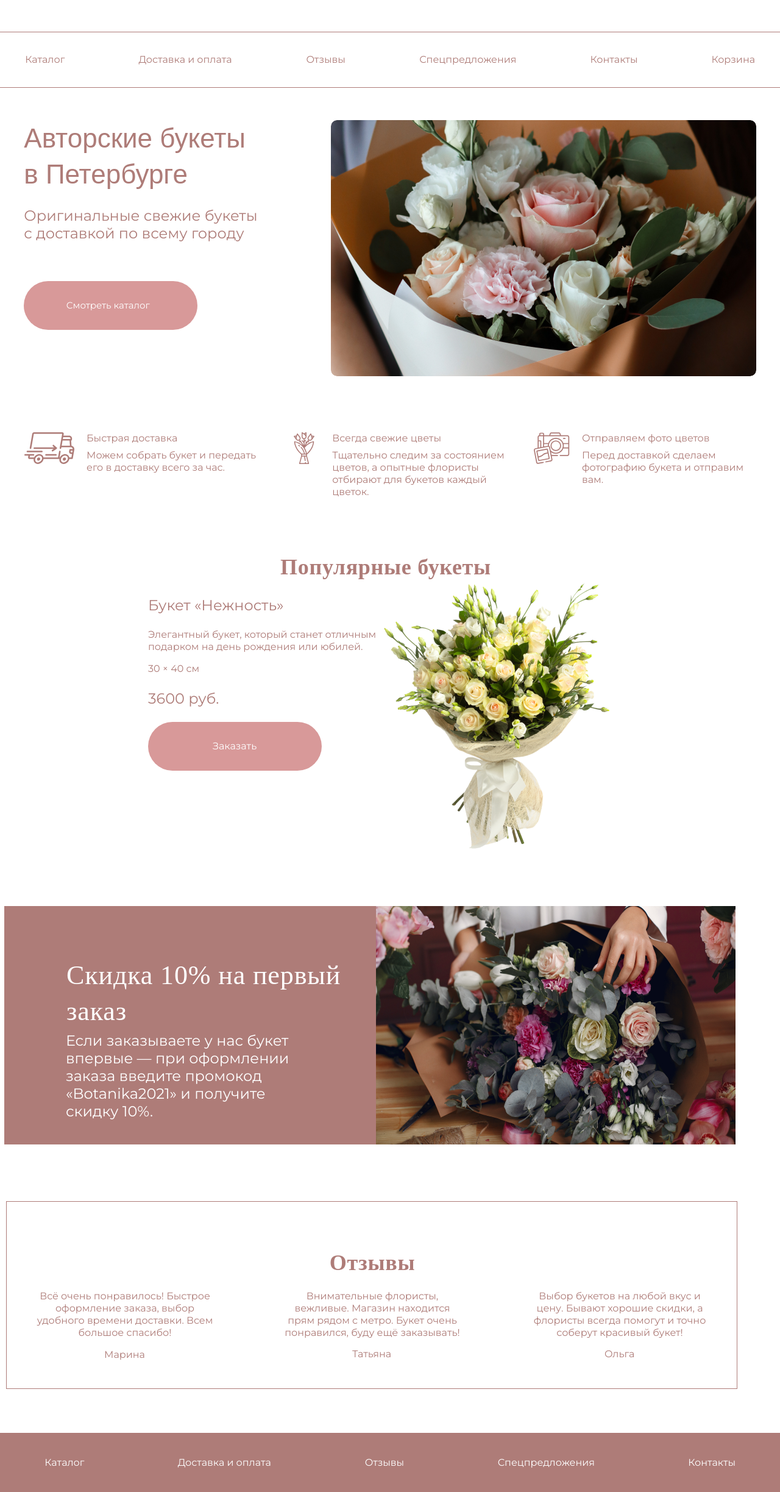
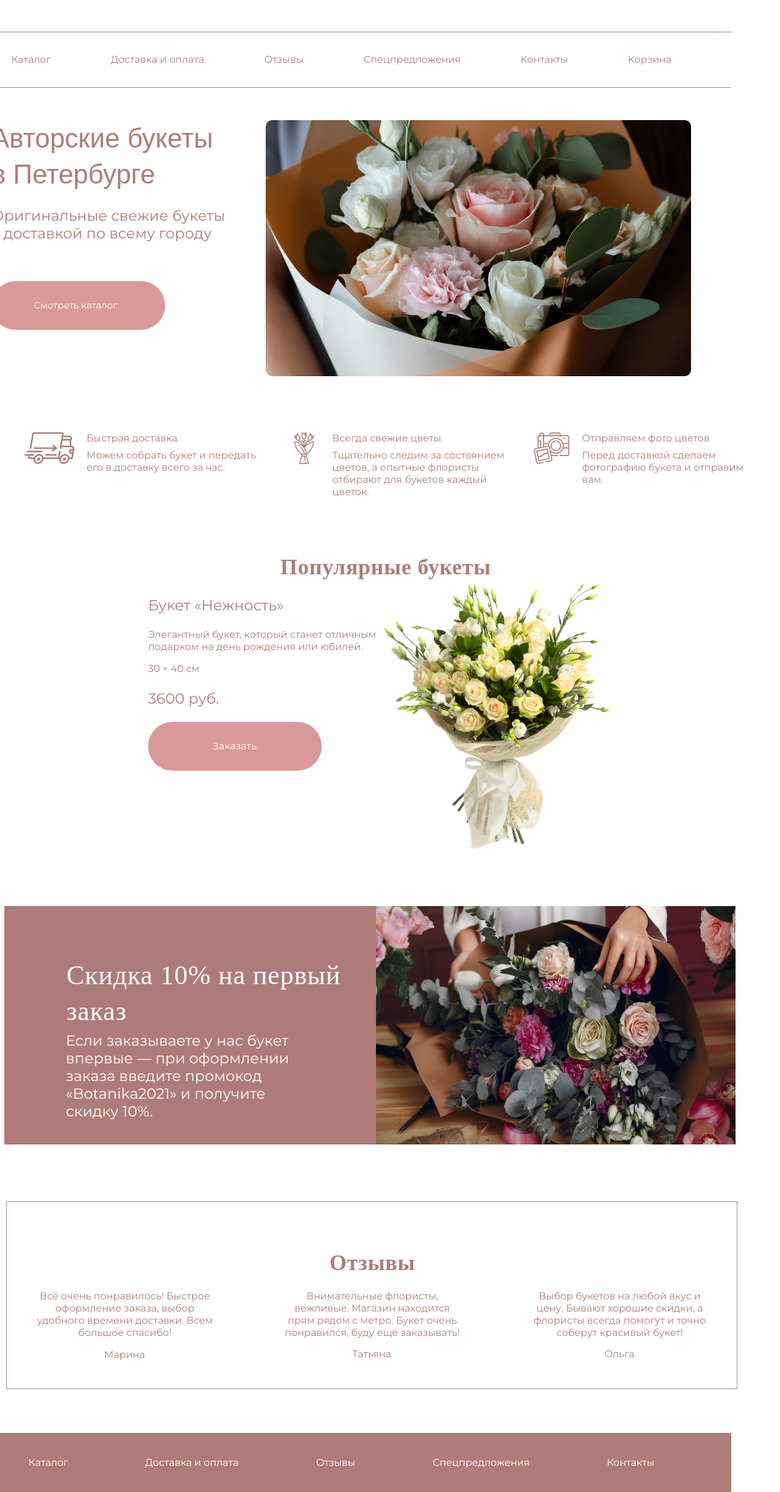
Before and after one commit to Keinever/Keinever.github.io, a PHP site: page / in a window 1280 px wide; the page is wider, and only the part inside the window is pictured. Shown: that part at 61% size. Run offline with PHP 8.4, Linux system fonts and the light colour scheme.

Commit message:
Update Zad1.css

```diff
--- a/Zadanie1/Zad1.css
+++ b/Zadanie1/Zad1.css
@@ -1,6 +1,6 @@
 body{
     position: relative;
-    width: 1440px;
+    width: 100%;
     height: 2447px;
 
     background: #FFFFFF;
```
